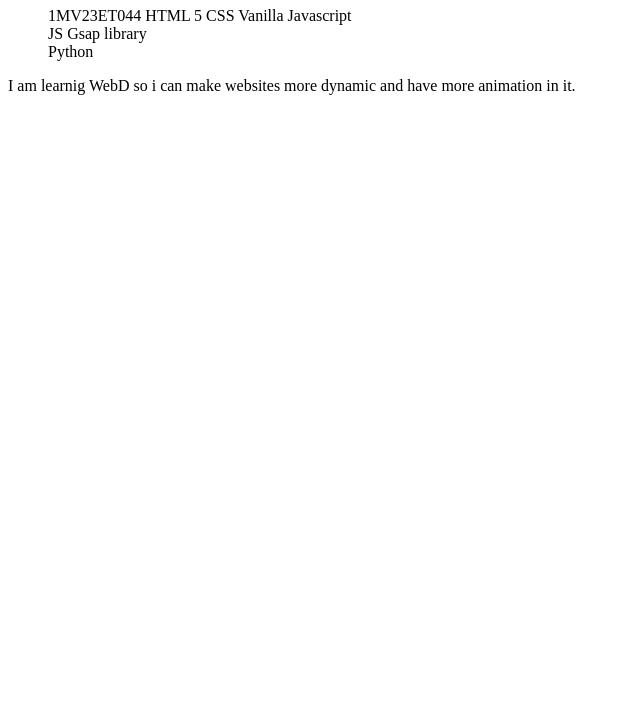
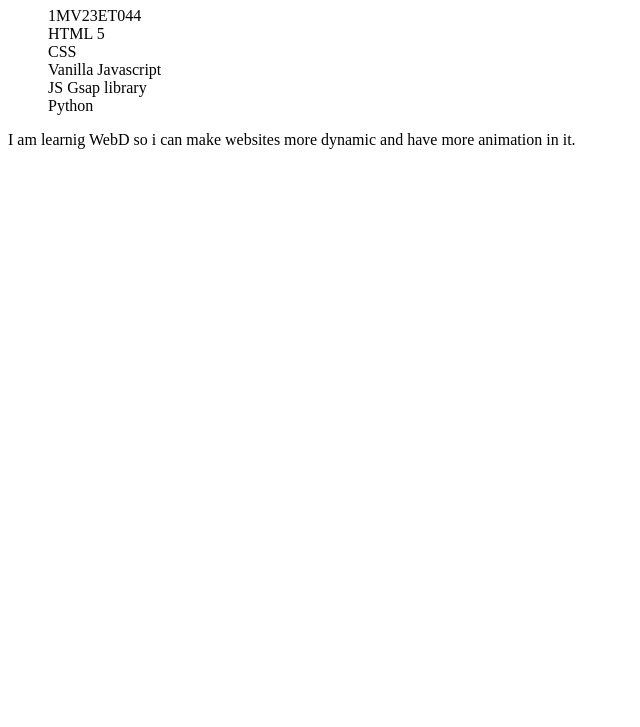
Before and after one commit to T-Rajeev30/GitHub_learning, a plain HTML site: page index.html in a window 1280 px wide. Shown: the part 73-800 px from the top of the page, without its empty margins (0-640 px from the left). Drawn offline with Linux system fonts and the light colour scheme.

Commit message:
I have done all the modification

```diff
--- a/index.html
+++ b/index.html
@@ -13,12 +13,12 @@
 <body>
     <H1>My name is Rajeev Tiwari</H1>
     <ul>
-        <l1>1MV23ET044</l1>
-        <l1>HTML 5</l1>
-        <l1>CSS</l1>
-        <l1>Vanilla Javascript</l1>
+        <li>1MV23ET044</li>
+        <li>HTML 5</li>
+        <li>CSS</li>
+        <li>Vanilla Javascript</li>
         <Li>JS Gsap library</Li>
-        <l1>Python</l1>
+        <li>Python</li>
     </ul>
     <p>I am learnig WebD so i can make websites more dynamic and have more animation in it.</p>
 
```
